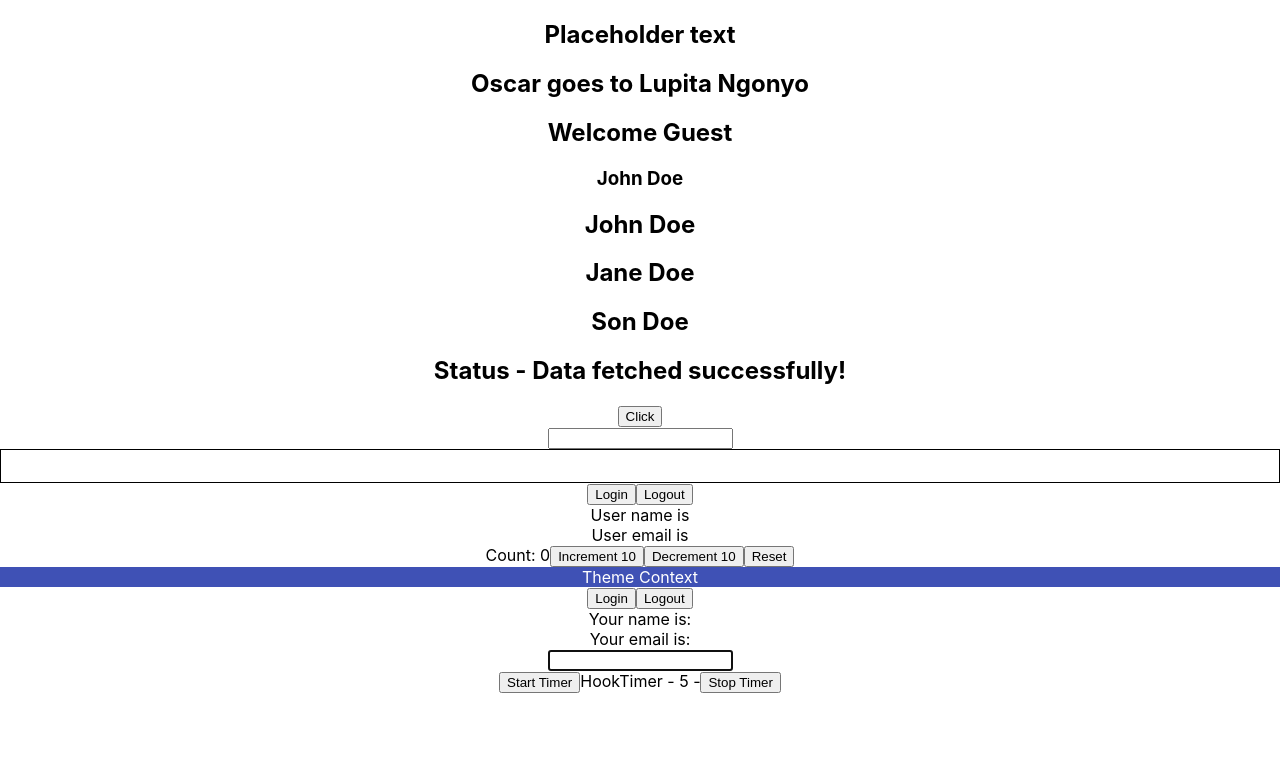
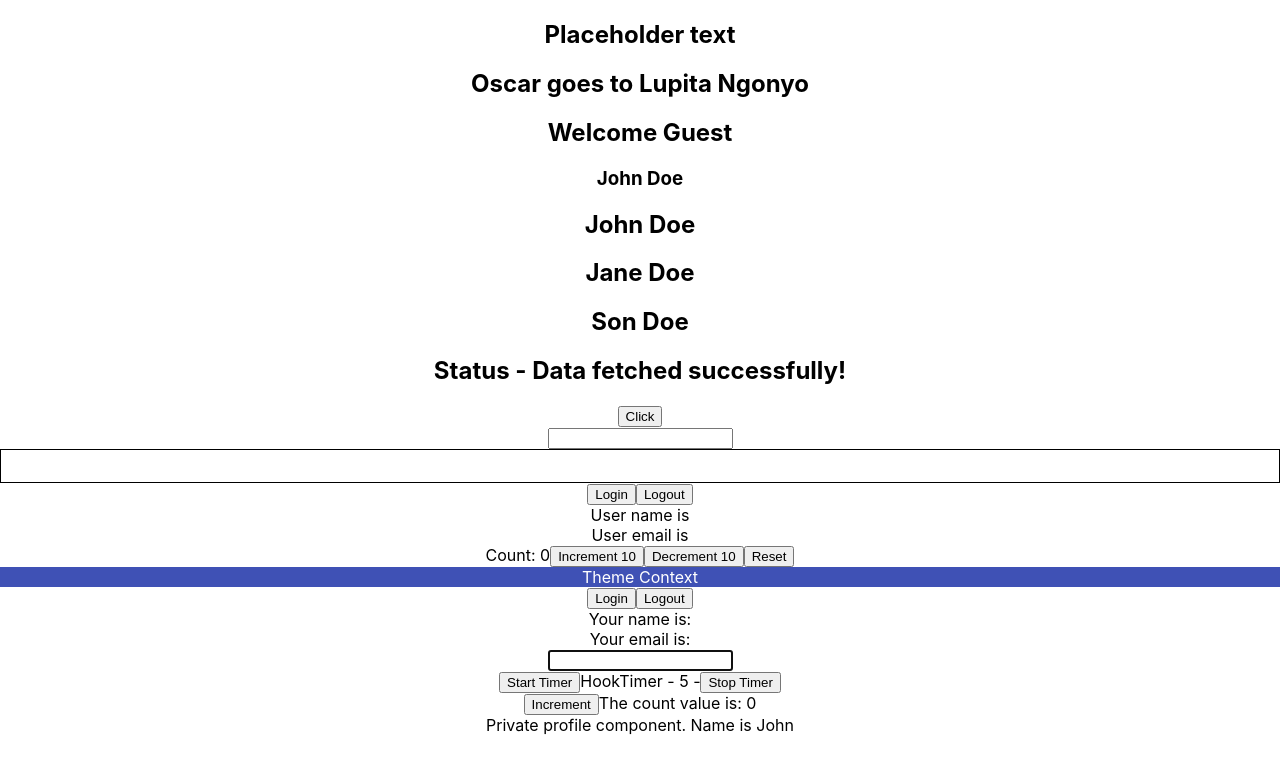
Before and after one commit to Jeremiah-Katumo/typescript-training, a React (Create React App) app: page / in a window 1280 px wide. Shown: the top 774 px of the page. Built offline with nearby package versions, Linux system fonts and the light colour scheme.

Commit message:
everything up to date

```diff
--- a/src/App.tsx
+++ b/src/App.tsx
@@ -17,6 +17,9 @@ import { UserContextProvider } from './components/context/UserContext';
 import { UserC } from './components/context/UserC';
 import { DomeRef } from './components/ref/DomRef';
 import { MutableRef } from './components/ref/MutableRef';
+import { Counter as ClassCounter } from './components/class/Counter';
+import { Private } from './components/auth/Private'
+import { Profile } from './components/auth/Profile'
 
 function App() {
 
@@ -67,6 +70,8 @@ function App() {
       </UserContextProvider>
       <div><DomeRef /></div>
       <div><MutableRef /></div>
+      <ClassCounter message='The count value is:'/>
+      <Private isLoggedIn={true} component={Profile} />
     </div>
   );
 }
--- a/src/components/auth/Private.tsx
+++ b/src/components/auth/Private.tsx
@@ -1,14 +1,15 @@
 
 import { Login } from './Login'
+import { ProfileProps } from './Profile'
 
 type PrivateProps = {
     isLoggedIn: boolean
-    Component: React.ComponentType
+    component: React.ComponentType<ProfileProps>
 }
 
-export const Private = ({ isLoggedIn, Component }: PrivateProps) => {
+export const Private = ({ isLoggedIn, component: Component }: PrivateProps) => {
     if (isLoggedIn) {
-        return <Component />
+        return <Component name={'John'}/>
     } else {
         return <Login />
     }
--- a/src/components/auth/Profile.tsx
+++ b/src/components/auth/Profile.tsx
@@ -1,5 +1,5 @@
 
-type ProfileProps = {
+export type ProfileProps = {
     name: string
 }
 
```
